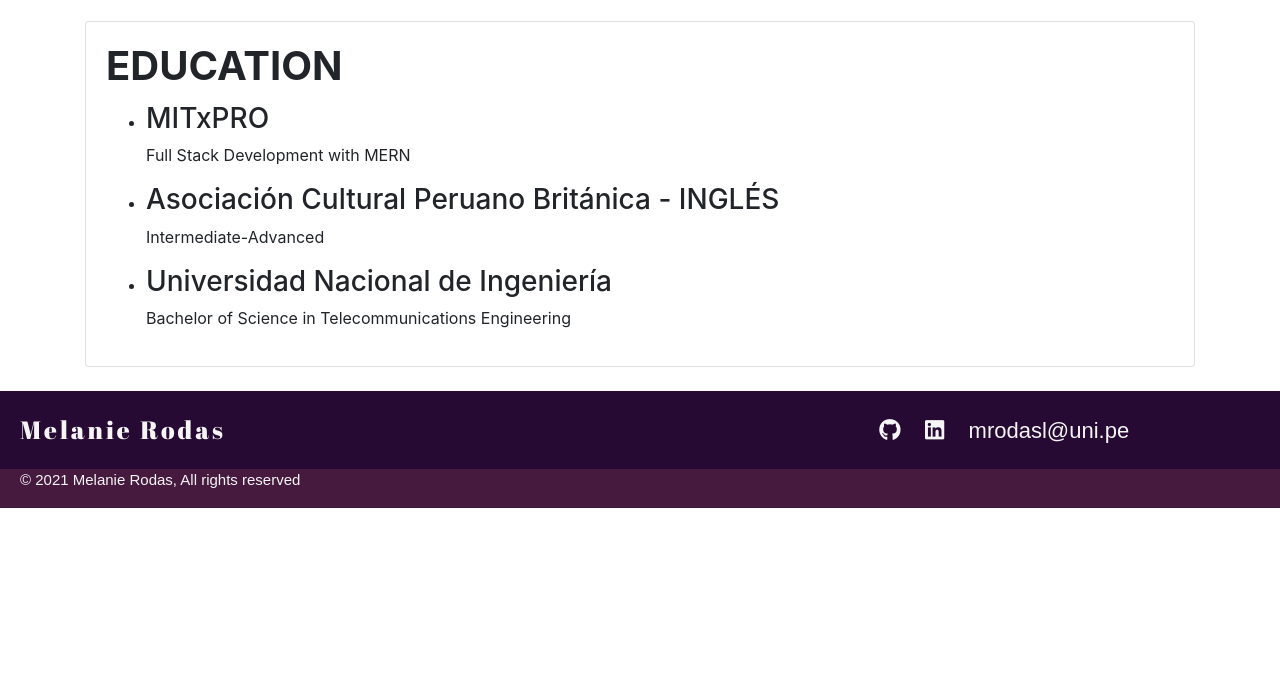
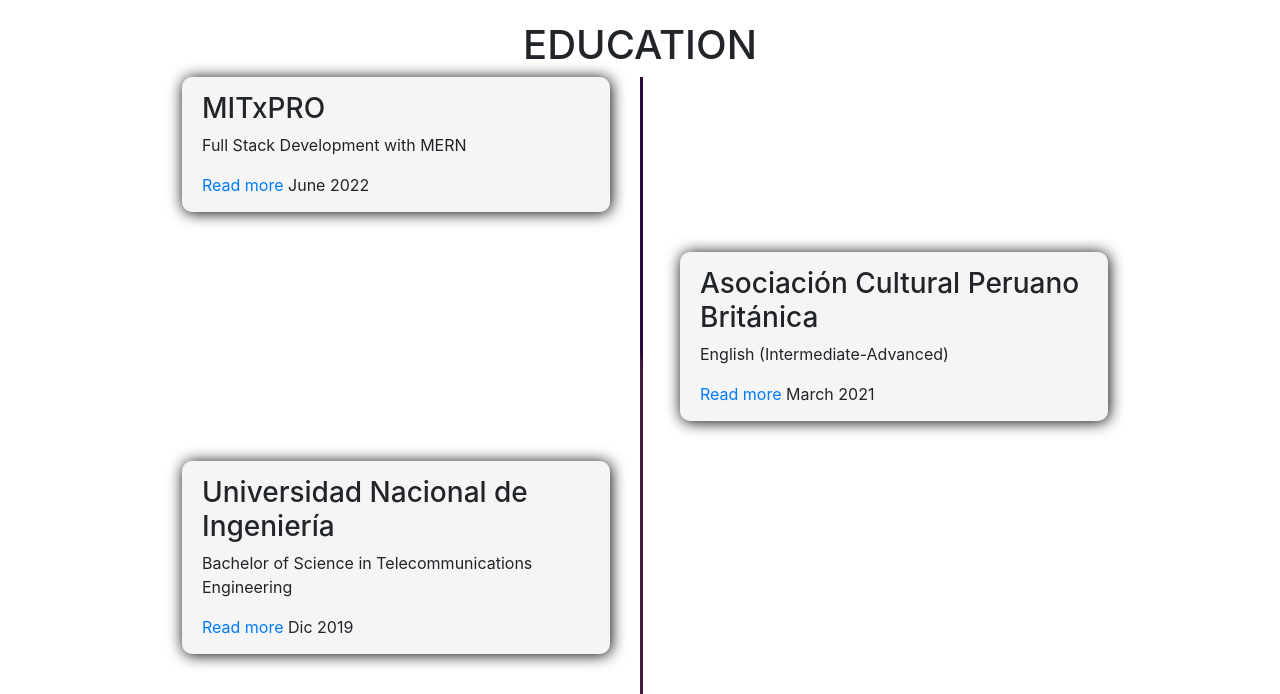
Before and after one commit to melanierolo/Portfolio, a website: page about.html in a window 1280 px wide. Shown: the part 535-1229 px from the top of the page. Before the commit the page ends 1043 px from the top, so only its background shows below. Drawn offline with nearby package versions, Linux system fonts and the light colour scheme.

Commit message:
timeline without design

```diff
--- a/about.html
+++ b/about.html
@@ -42,6 +42,7 @@
       integrity="sha384-ggOyR0iXCbMQv3Xipma34MD+dH/1fQ784/j6cY/iJTQUOhcWr7x9JvoRxT2MZw1T"
       crossorigin="anonymous"
     />
+    <link rel="stylesheet" href="src/styles/style_timeline.css" />
     <script
       src="https://kit.fontawesome.com/467fd03d8b.js"
       crossorigin="anonymous"
@@ -87,7 +88,7 @@
             <div class="card-group">
               <div class="card border-0 align-self-center">
                 <div class="card-body">
-                  <h1 class="card-title font-weight-bold ">ABOUT ME</h1>
+                  <h1 class="card-title font-weight-bold">ABOUT ME</h1>
                   <p class="card-text">
                     I’m Melanie Rodas,Bachelor of Telecommunications Engineering
                     responsible, resilient, proactive, sociable and creative,
@@ -107,7 +108,6 @@
                     my projects.
                   </p>
                 </div>
-
               </div>
               <div class="card bg-dark text-white border-0 text-white bg-white">
                 <img
@@ -117,40 +117,37 @@
                 />
               </div>
             </div>
-
           </div>
         </div>
       </section>
 
-      <section class="about_education">
-        <div class="container">
-          <div class="row mt-4 mb-4"">
-            <div class="col-md-12">
-              <div class="card">
-                <div class="card-body">
-                  <h1 class="card-title font-weight-bold">EDUCATION</h1>
-                  <div id="content">
-                    <ul class="timeline">
-                      <li class="event" data-date="Agost 2021 - Now">
-                        <h3>MITxPRO</h3>
-                        <p>Full Stack Development with MERN</p>
-                      </li>
-                      <li class="event" data-date="Finished 2021">
-                        <h3>Asociación Cultural Peruano Británica - INGLÉS</h3>
-                        <p>Intermediate-Advanced</p>
-                      </li>
-                      <li class="event" data-date="Finished 2019">
-                        <h3>Universidad Nacional de Ingeniería</h3>
-                        <p>
-                          Bachelor of Science in Telecommunications Engineering
-                        </p>
-                      </li>
-                    </ul>
-                  </div>
-                </div>
-              </div>
-            </div>
-          </div>
+      <section class="timeline">
+        <title>EDUCATION</title>
+        <h1 class="timeline__title">EDUCATION</h1>
+        <div class="timeline__container">
+          <ul>
+            <li>
+              <h3 class="timeline__subtitle">MITxPRO</h3>
+              <p>Full Stack Development with MERN</p>
+              <a href="#">Read more</a>
+              <span class="timeline__circle"></span>
+              <span class="timeline__date">June 2022</span>
+            </li>
+            <li>
+              <h3 class="timeline__subtitle">Asociación Cultural Peruano Británica</h3>
+              <p>English (Intermediate-Advanced)</p>
+              <a href="#">Read more</a>
+              <span class="timeline__circle"></span>
+              <span class="timeline__date">March 2021</span>
+            </li>
+            <li>
+              <h3 class="timeline__subtitle">Universidad Nacional de Ingeniería</h3>
+              <p>Bachelor of Science in Telecommunications Engineering</p>
+              <a href="#">Read more</a>
+              <span class="timeline__circle">
+              <span class="timeline__date">Dic 2019</span>
+            </li>
+          </ul>
         </div>
       </section>
     </main>
--- a/src/styles/style_about.css
+++ b/src/styles/style_about.css
@@ -8,110 +8,6 @@
 .container_footer {
   color: whitesmoke;
 }
-/*bootstrap CSS-timeline*/
-.about_education {
-  margin-bottom: 2%;
-  margin-top: 2%;
-}
-
-@media (max-width: 767px) {
-  .timeline {
-    max-width: 98%;
-    padding: 25px;
-  }
-}
-
-.timeline h1 {
-  font-weight: 300;
-  font-size: 1.4em;
-}
-
-.timeline h2,
-.timeline h3 {
-  font-weight: 600;
-  font-size: 1rem;
-  margin-bottom: 10px;
-}
-
-.timeline .event {
-  border-bottom: 1px dashed #e8ebf1;
-  padding-bottom: 25px;
-  margin-bottom: 25px;
-  position: relative;
-}
-
-@media (max-width: 767px) {
-  .timeline .event {
-    padding-top: 30px;
-  }
-}
-
-.timeline .event:last-of-type {
-  padding-bottom: 0;
-  margin-bottom: 0;
-  border: none;
-}
-
-.timeline .event:before,
-.timeline .event:after {
-  position: absolute;
-  display: block;
-  top: 0;
-}
-
-.timeline .event:before {
-  left: -207px;
-  content: attr(data-date);
-  text-align: right;
-  font-weight: 100;
-  font-size: 0.9em;
-  min-width: 120px;
-}
-
-@media (max-width: 767px) {
-  .timeline .event:before {
-    left: 0px;
-    text-align: left;
-  }
-}
-
-.timeline .event:after {
-  -webkit-box-shadow: 0 0 0 3px #270a33;
-  box-shadow: 0 0 0 3px #270a33;
-  left: -55.8px;
-  background: #fff;
-  border-radius: 50%;
-  height: 9px;
-  width: 9px;
-  content: "";
-  top: 5px;
-}
-
-@media (max-width: 767px) {
-  .timeline .event:after {
-    left: -31.8px;
-  }
-}
-
-.rtl .timeline {
-  border-left: 0;
-  text-align: right;
-  border-bottom-right-radius: 0;
-  border-top-right-radius: 0;
-  border-bottom-left-radius: 4px;
-  border-top-left-radius: 4px;
-  border-right: 3px solid #727cf5;
-}
-
-.rtl .timeline .event::before {
-  left: 0;
-  right: -170px;
-}
-
-.rtl .timeline .event::after {
-  left: 0;
-  right: -55.8px;
-}
 
 .navbar__item a {
   text-decoration: none;
--- /dev/null
+++ b/src/styles/style_timeline.css
@@ -0,0 +1,58 @@
+.timeline {
+  width: 100%;
+  height: auto;
+  background-color: white;
+  font-size: 1rem;
+  display: grid;
+  place-items: center;
+  margin-bottom: 20px;
+}
+
+.timeline .timeline__tittle {
+  font-size: 2.5rem;
+  font-weight: 700 !important;
+  font-weight: bold;
+  color: #212529;
+  position: relative;
+}
+
+/*Container*/
+.timeline__container {
+  width: 70%;
+  height: auto;
+  position: relative;
+}
+
+.timeline__container::before {
+  content: "";
+  position: absolute;
+  height: 100%;
+  width: 3px;
+  left: 50%;
+  background-image: linear-gradient(260deg, #270a3e 46%, #451a3e 10%);
+}
+.timeline__container ul {
+  list-style: none;
+}
+
+.timeline__container ul li {
+  width: 50%;
+  height: auto;
+  padding: 15px 20px;
+  background-color: whitesmoke;
+  box-shadow: 1px 1px 15px#000;
+  border-radius: 10px;
+  margin-bottom: 40px;
+}
+
+.timeline__container ul li:nth-child(odd) {
+  float: left;
+  clear: right;
+  transform: translateX(-50px);
+}
+
+.timeline__container ul li:nth-child(even) {
+  float: right;
+  clear: left;
+  transform: translateX(20px);
+}
```
